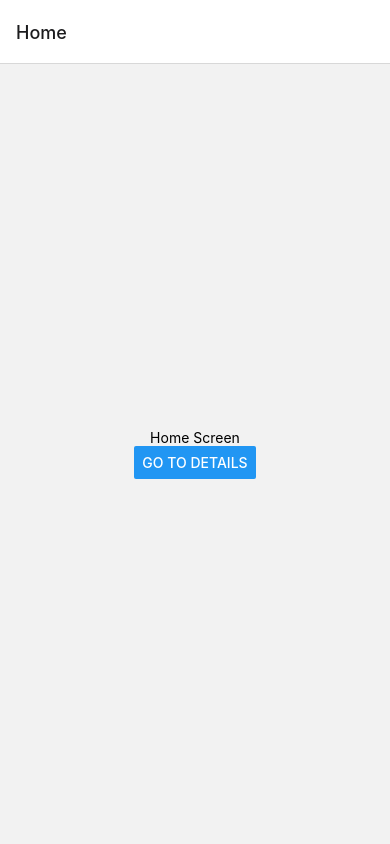
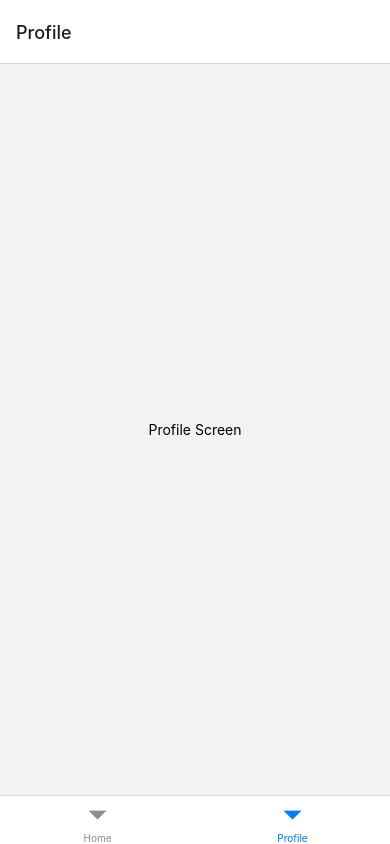
Before and after one commit to joey1136/AphasiaFYP-MobileApplication, a React Native app: screen /Profile in a window 390 px wide. Built offline with nearby package versions, Linux system fonts and the light colour scheme.

Commit message:
feat: import tab navigation and update screen import

```diff
--- a/App.js
+++ b/App.js
@@ -1,45 +1,18 @@
-// In App.js in a new project
+import { observer } from 'mobx-react'
+import * as React from 'react';
+import { NavigationContainer } from '@react-navigation/native';
+import { createBottomTabNavigator } from '@react-navigation/bottom-tabs';
+import {HomeScreen,ProfileScreen} from './screen'
 
-import * as React from 'react';
-import { Button, View, Text } from 'react-native';
-import { NavigationContainer } from '@react-navigation/native';
-import { createNativeStackNavigator } from '@react-navigation/native-stack';
+const Tab  = createBottomTabNavigator();
 
-function HomeScreen({ navigation }) {
-  return (
-    <View style={{ flex: 1, alignItems: 'center', justifyContent: 'center' }}>
-      <Text>Home Screen</Text>
-      <Button
-        title="Go to Details"
-        onPress={() => navigation.navigate('Details')}
-      />
-    </View>
-  );
-}
-
-function DetailsScreen({ navigation }) {
-  return (
-    <View style={{ flex: 1, alignItems: 'center', justifyContent: 'center' }}>
-      <Text>Details Screen</Text>
-      <Button
-        title="Go to Details... again"
-        onPress={() => navigation.navigate('Details')}
-      />
-    </View>
-  );
-}
-
-const Stack = createNativeStackNavigator();
-
-function App() {
-  return (
-    <NavigationContainer>
-      <Stack.Navigator initialRouteName="Home">
-        <Stack.Screen name="Home" component={HomeScreen} />
-        <Stack.Screen name="Details" component={DetailsScreen} />
-      </Stack.Navigator>
-    </NavigationContainer>
-  );
-}
+const App = observer(() =>
+  <NavigationContainer>
+    <Tab.Navigator>
+      <Tab.Screen name="Home" component={HomeScreen}/>
+      <Tab.Screen name="Profile" component={ProfileScreen} />
+    </Tab.Navigator>
+  </NavigationContainer>
+);
 
 export default App;
--- a/package.json
+++ b/package.json
@@ -11,8 +11,10 @@
   },
   "dependencies": {
     "@react-native-firebase/app": "^14.2.4",
+    "@react-navigation/bottom-tabs": "^6.0.9",
     "@react-navigation/native": "^6.0.6",
     "@react-navigation/native-stack": "^6.2.5",
+    "mobx-react": "^7.2.1",
     "react": "17.0.2",
     "react-native": "0.67.1",
     "react-native-safe-area-context": "^3.3.2",
--- /dev/null
+++ b/screen/home-screen.tsx
@@ -0,0 +1,9 @@
+import { observer } from 'mobx-react'
+import * as React from 'react';
+import { View, Text } from 'react-native';
+
+export const HomeScreen = observer(() =>
+  <View style={{ flex: 1, alignItems: 'center', justifyContent: 'center' }}>
+    <Text>Home Screen</Text>
+  </View>
+);
--- /dev/null
+++ b/screen/index.ts
@@ -0,0 +1,2 @@
+export * from './home-screen'
+export * from './profile-screen'
--- /dev/null
+++ b/screen/profile-screen.tsx
@@ -0,0 +1,9 @@
+import { observer } from 'mobx-react'
+import * as React from 'react';
+import { View, Text } from 'react-native';
+
+export const ProfileScreen = observer(() =>
+  <View style={{ flex: 1, alignItems: 'center', justifyContent: 'center' }}>
+    <Text>Profile Screen</Text>
+  </View>
+);
```
Also changed, not shown: 1 other file (tests, documents, lock files or other folders).
